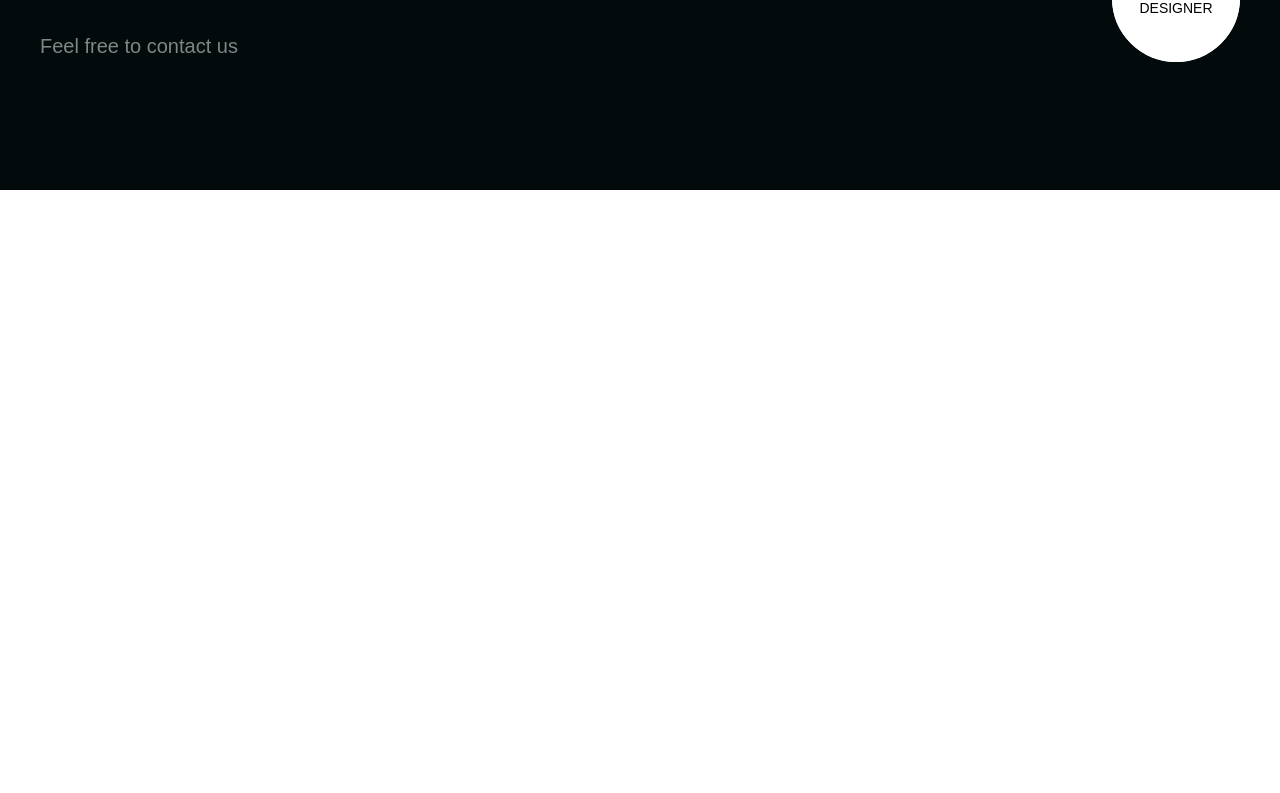
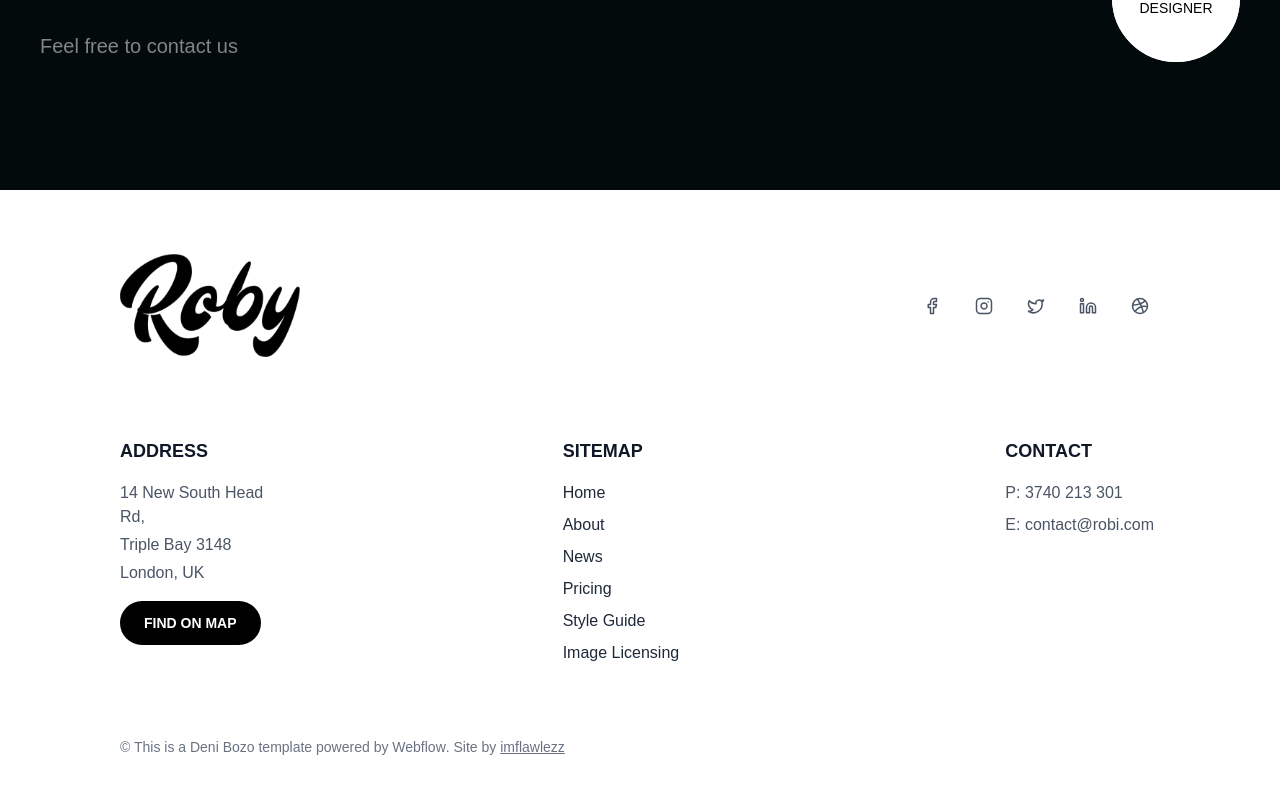
Before and after one commit to imflawlezz/roby-landing, a Next.js app: page / in a window 1280 px wide. Shown: the part 7780-8573 px from the top of the page. Before the commit the page ends 7970 px from the top, so only its background shows below. Built offline with nearby package versions, Linux system fonts and the light colour scheme.

Commit message:
feat: add Footer.tsx component, adjust page layout

```diff
--- a/src/app/page.tsx
+++ b/src/app/page.tsx
@@ -9,6 +9,7 @@ import {Skills} from "@/components/sections/Skills";
 import {Facts} from "@/components/sections/Facts";
 import {Blog} from "@/components/sections/Blog";
 import {Contacts} from "@/components/sections/Contacts";
+import {Footer} from "@/components/sections/Footer";
 
 export default function Home() {
   return (
@@ -24,6 +25,7 @@ export default function Home() {
           <Facts/>
           <Blog/>
           <Contacts/>
+          <Footer/>
       </>
   );
 }
--- /dev/null
+++ b/src/components/sections/Footer.tsx
@@ -0,0 +1,106 @@
+'use client';
+
+import React from 'react';
+import { Facebook, Instagram, Twitter, Linkedin, Dribbble } from 'lucide-react';
+import Image from 'next/image';
+
+export const Footer = () => {
+    const socialIcons = [
+        { icon: Facebook, label: 'Facebook' },
+        { icon: Instagram, label: 'Instagram' },
+        { icon: Twitter, label: 'Twitter' },
+        { icon: Linkedin, label: 'LinkedIn' },
+        { icon: Dribbble, label: 'Dribbble' },
+    ];
+
+    const sitemapLinks = [
+        'Home',
+        'About',
+        'News',
+        'Pricing',
+        'Style Guide',
+        'Image Licensing',
+    ];
+
+    const contactInfo = {
+        phone: '3740 213 301',
+        email: 'contact@robi.com',
+    };
+
+    const address = {
+        street: '14 New South Head Rd,',
+        suburb: 'Triple Bay 3148',
+        city: 'London, UK',
+    };
+
+    return (
+        <footer className="w-full bg-white my-16 sm:mt-9 md:mt-12 lg:mt-16 px-4 sm:px-10 md:px-20 lg:px-30">
+            <div className="max-w-7xl mx-auto space-y-12">
+                <div className="flex flex-col md:flex-row justify-between items-start md:items-center gap-6 pb-8">
+                    <Image
+                        src="/logos/roby-logo.svg"
+                        width={180}
+                        height={40}
+                        alt="Roby Logo"
+                        className="h-auto max-w-[180px]"
+                    />
+                    <div className="flex gap-3">
+                        {socialIcons.map(({ icon: Icon, label }, index) => (
+                            <button
+                                key={index}
+                                className="w-10 h-10 flex items-center justify-center rounded-full hover:bg-gray-100 transition"
+                                aria-label={label}
+                            >
+                                <Icon size={18} className="text-gray-600" />
+                            </button>
+                        ))}
+                    </div>
+                </div>
+
+                <div className="grid grid-cols-1 sm:grid-cols-2 lg:grid-cols-3 gap-x-72 gap-y-10">
+                    <div className="space-y-4">
+                        <h3 className="text-lg font-semibold uppercase text-gray-900">Address</h3>
+                        <address className="not-italic space-y-1 text-gray-600 text-base">
+                            <p>{address.street}</p>
+                            <p>{address.suburb}</p>
+                            <p>{address.city}</p>
+                        </address>
+                        <button className="bg-black text-white px-6 py-3 rounded-full text-sm font-semibold uppercase hover:bg-gray-800 transition">
+                            Find on Map
+                        </button>
+                    </div>
+
+                    <div className="space-y-4">
+                        <h3 className="text-lg font-semibold uppercase text-gray-900">Sitemap</h3>
+                        <nav className="space-y-2">
+                            {sitemapLinks.map((link, index) => (
+                                <a
+                                    key={index}
+                                    href="#"
+                                    className="block text-base text-gray-800 hover:text-gray-600 transition"
+                                >
+                                    {link}
+                                </a>
+                            ))}
+                        </nav>
+                    </div>
+
+                    <div className="space-y-4">
+                        <h3 className="text-lg font-semibold uppercase text-gray-900">Contact</h3>
+                        <div className="space-y-2 text-gray-600 text-base">
+                            <p>P: {contactInfo.phone}</p>
+                            <p>E: {contactInfo.email}</p>
+                        </div>
+                    </div>
+                </div>
+
+                <div className="py-6">
+                    <p className="text-sm text-gray-500">
+                        © This is a <span className="font-medium">Deni Bozo</span> template powered by{' '}
+                        <span className="font-medium">Webflow</span>. Site by <a href="https://github.com/imflawlezz" className="underline">imflawlezz</a>
+                    </p>
+                </div>
+            </div>
+        </footer>
+    );
+};
```
